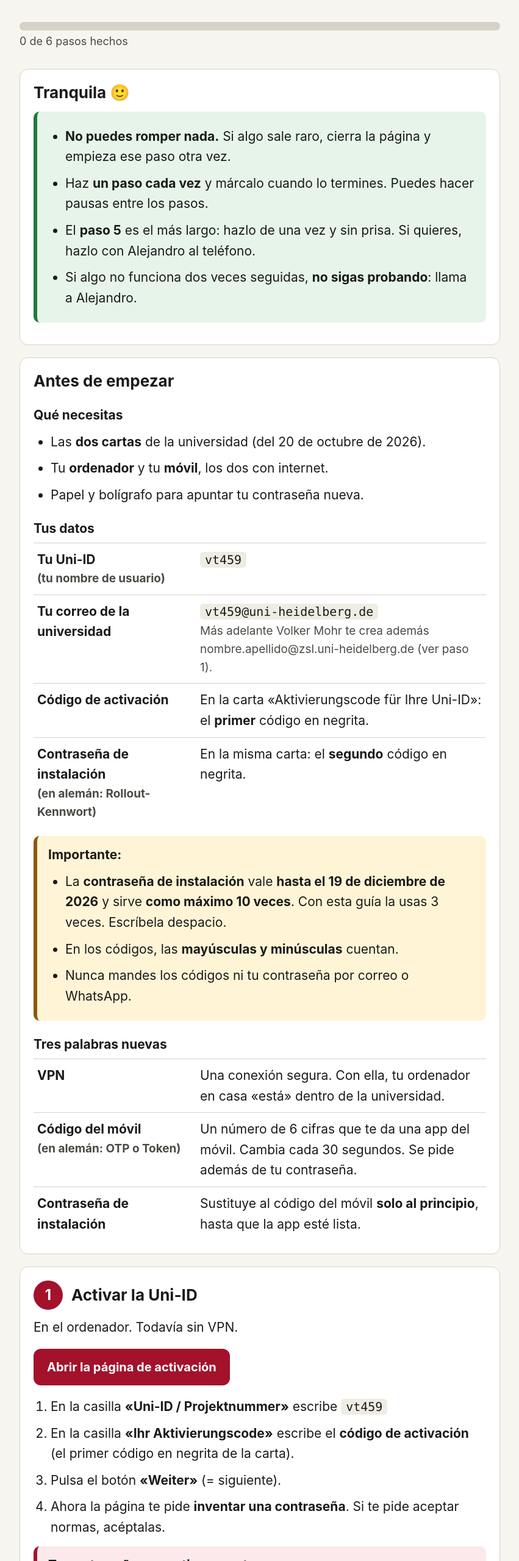
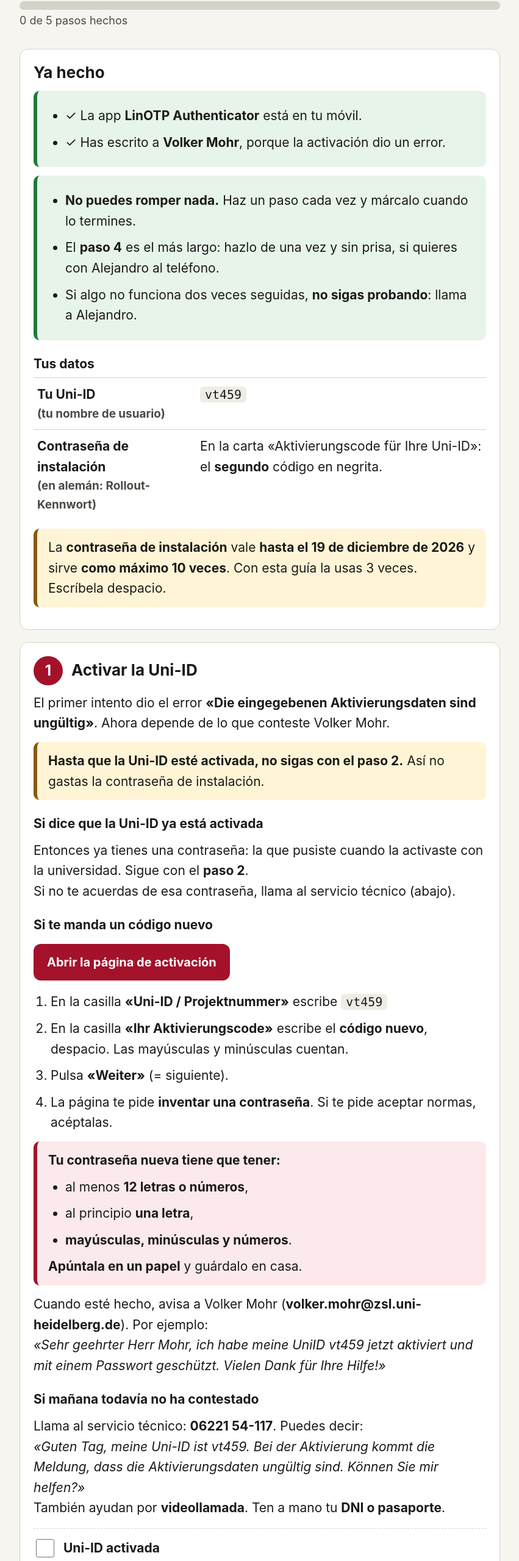
Before and after one commit to Wachowski1999/mama, a plain HTML site: page index.html in a window 1280 px wide. Shown: the part 140-2700 px from the top of the page at 61% size, without its empty margins (214-1065 px from the left). Drawn offline with Linux system fonts and the light colour scheme.

Commit message:
Add files via upload

```diff
--- a/index.html
+++ b/index.html
@@ -98,75 +98,61 @@
 <body>
 <main>
 
-<h1>Tu Uni-ID de la Universidad de Heidelberg</h1>
-<p class="sub">Guía paso a paso: activar la cuenta, instalar el VPN y configurar el código del móvil.</p>
+<h1>Tu Uni-ID: lo que falta</h1>
+<p class="sub">Segunda parte, 18 de noviembre de 2026. Empieza aquí.</p>
 
 <div class="progress no-print">
   <div class="bar"><span id="bar"></span></div>
   <small id="progress-text">0 de 6 pasos hechos</small>
 </div>
 
-<!-- TRANQUILA -->
+<!-- ESTADO -->
 <section class="card">
-  <h2>Tranquila 🙂</h2>
+  <h2>Ya hecho</h2>
+  <div class="box good">
+    <ul>
+      <li>✓ La app <b>LinOTP Authenticator</b> está en tu móvil.</li>
+      <li>✓ Has escrito a <b>Volker Mohr</b>, porque la activación dio un error.</li>
+    </ul>
+  </div>
   <div class="box calm">
     <ul>
-      <li><b>No puedes romper nada.</b> Si algo sale raro, cierra la página y empieza ese paso otra vez.</li>
-      <li>Haz <b>un paso cada vez</b> y márcalo cuando lo termines. Puedes hacer pausas entre los pasos.</li>
-      <li>El <b>paso 5</b> es el más largo: hazlo de una vez y sin prisa. Si quieres, hazlo con Alejandro al teléfono.</li>
+      <li><b>No puedes romper nada.</b> Haz un paso cada vez y márcalo cuando lo termines.</li>
+      <li>El <b>paso 4</b> es el más largo: hazlo de una vez y sin prisa, si quieres con Alejandro al teléfono.</li>
       <li>Si algo no funciona dos veces seguidas, <b>no sigas probando</b>: llama a Alejandro.</li>
     </ul>
   </div>
-</section>
-
-<!-- ANTES DE EMPEZAR -->
-<section class="card">
-  <h2>Antes de empezar</h2>
-  <h3>Qué necesitas</h3>
-  <ul>
-    <li>Las <b>dos cartas</b> de la universidad (del 20 de octubre de 2026).</li>
-    <li>Tu <b>ordenador</b> y tu <b>móvil</b>, los dos con internet.</li>
-    <li>Papel y bolígrafo para apuntar tu contraseña nueva.</li>
-  </ul>
 
   <h3>Tus datos</h3>
   <table>
     <tr><td>Tu Uni-ID<br><span class="hint">(tu nombre de usuario)</span></td>
         <td><span class="code">vt459</span></td></tr>
-    <tr><td>Tu correo de la universidad</td>
-        <td><span class="code">vt459@uni-heidelberg.de</span><br>
-            <span class="hint">Más adelante Volker Mohr te crea además nombre.apellido@zsl.uni-heidelberg.de (ver paso 1).</span></td></tr>
-    <tr><td>Código de activación</td><td>En la carta «Aktivierungscode für Ihre Uni-ID»: el <b>primer</b> código en negrita.</td></tr>
-    <tr><td>Contraseña de instalación<br><span class="hint">(en alemán: Rollout-Kennwort)</span></td><td>En la misma carta: el <b>segundo</b> código en negrita.</td></tr>
+    <tr><td>Contraseña de instalación<br><span class="hint">(en alemán: Rollout-Kennwort)</span></td>
+        <td>En la carta «Aktivierungscode für Ihre Uni-ID»: el <b>segundo</b> código en negrita.</td></tr>
   </table>
-
   <div class="box warn">
-    <b>Importante:</b>
-    <ul>
-      <li>La <b>contraseña de instalación</b> vale <b>hasta el 19 de diciembre de 2026</b> y sirve <b>como máximo 10 veces</b>. Con esta guía la usas 3 veces. Escríbela despacio.</li>
-      <li>En los códigos, las <b>mayúsculas y minúsculas</b> cuentan.</li>
-      <li>Nunca mandes los códigos ni tu contraseña por correo o WhatsApp.</li>
-    </ul>
+    La <b>contraseña de instalación</b> vale <b>hasta el 19 de diciembre de 2026</b> y sirve <b>como máximo 10 veces</b>. Con esta guía la usas 3 veces. Escríbela despacio.
   </div>
-
-  <h3>Tres palabras nuevas</h3>
-  <table>
-    <tr><td>VPN</td><td>Una conexión segura. Con ella, tu ordenador en casa «está» dentro de la universidad.</td></tr>
-    <tr><td>Código del móvil<br><span class="hint">(en alemán: OTP o Token)</span></td><td>Un número de 6 cifras que te da una app del móvil. Cambia cada 30 segundos. Se pide además de tu contraseña.</td></tr>
-    <tr><td>Contraseña de instalación</td><td>Sustituye al código del móvil <b>solo al principio</b>, hasta que la app esté lista.</td></tr>
-  </table>
 </section>
 
-<!-- PASO 1 -->
+<!-- PASO A -->
 <section class="card step">
   <div class="step-head"><div class="num">1</div><h2>Activar la Uni-ID</h2></div>
-  <p>En el ordenador. Todavía sin VPN.</p>
+  <p>El primer intento dio el error <span class="de">«Die eingegebenen Aktivierungsdaten sind ungültig»</span>. Ahora depende de lo que conteste Volker Mohr.</p>
+  <div class="box warn"><b>Hasta que la Uni-ID esté activada, no sigas con el paso 2.</b> Así no gastas la contraseña de instalación.</div>
+
+  <h3>Si dice que la Uni-ID ya está activada</h3>
+  <p>Entonces ya tienes una contraseña: la que pusiste cuando la activaste con la universidad. Sigue con el <b>paso 2</b>.<br>
+     Si no te acuerdas de esa contraseña, llama al servicio técnico (abajo).</p>
+
+  <h3>Si te manda un código nuevo</h3>
+  <p class="print-only">Escríbelo aquí: ______________________________</p>
   <a class="btn" href="https://www.urz.uni-heidelberg.de/de/aktivieren" target="_blank" rel="noopener">Abrir la página de activación</a>
   <ol>
     <li>En la casilla <span class="de">«Uni-ID / Projektnummer»</span> escribe <span class="code">vt459</span></li>
-    <li>En la casilla <span class="de">«Ihr Aktivierungscode»</span> escribe el <b>código de activación</b> (el primer código en negrita de la carta).</li>
-    <li>Pulsa el botón <span class="de">«Weiter»</span> (= siguiente).</li>
-    <li>Ahora la página te pide <b>inventar una contraseña</b>. Si te pide aceptar normas, acéptalas.</li>
+    <li>En la casilla <span class="de">«Ihr Aktivierungscode»</span> escribe el <b>código nuevo</b>, despacio. Las mayúsculas y minúsculas cuentan.</li>
+    <li>Pulsa <span class="de">«Weiter»</span> (= siguiente).</li>
+    <li>La página te pide <b>inventar una contraseña</b>. Si te pide aceptar normas, acéptalas.</li>
   </ol>
   <div class="box info">
     <b>Tu contraseña nueva tiene que tener:</b>
@@ -175,48 +161,22 @@
       <li>al principio <b>una letra</b>,</li>
       <li><b>mayúsculas, minúsculas y números</b>.</li>
     </ul>
-    Un truco: una frase corta, por ejemplo <i>Paella3VecesAlMes</i>. Pero inventa la tuya.<br>
-    <b>Apúntala en el papel.</b>
+    <b>Apúntala en un papel</b> y guárdalo en casa.
   </div>
-  <div class="box good">Listo. Desde ahora entras siempre con <b>vt459</b> y <b>tu contraseña nueva</b>.</div>
+  <p>Cuando esté hecho, avisa a Volker Mohr (<b>volker.mohr@zsl.uni-heidelberg.de</b>). Por ejemplo:<br>
+     <i>«Sehr geehrter Herr Mohr, ich habe meine UniID vt459 jetzt aktiviert und mit einem Passwort geschützt. Vielen Dank für Ihre Hilfe!»</i></p>
 
-  <h3>Después: avisar a Volker Mohr</h3>
-  <p>Volker Mohr (heiSKILLS) quiere saber cuándo está activada tu Uni-ID. Entonces te crea un correo nuevo. <b>No le mandes tu contraseña.</b></p>
-  <p class="no-print">El botón abre tu correo con un mensaje ya escrito en alemán. Solo tienes que pulsar «Enviar».</p>
-  <a class="btn secondary no-print" href="mailto:volker.mohr@zsl.uni-heidelberg.de?subject=UniID%20vt459%20aktiviert&amp;body=Sehr%20geehrter%20Herr%20Mohr%2C%0A%0Aich%20habe%20meine%20UniID%20vt459%20aktiviert%20und%20mit%20einem%20Passwort%20gesch%C3%BCtzt.%20K%C3%B6nnten%20Sie%20bitte%20das%20E-Mail-Konto%20bei%20der%20ZSL%20f%C3%BCr%20mich%20einrichten%20lassen%3F%0A%0AVielen%20Dank%20und%20freundliche%20Gr%C3%BC%C3%9Fe">Escribir a Volker Mohr</a>
-  <div class="print-only">
-    <p>Su correo: <b>volker.mohr@zsl.uni-heidelberg.de</b><br>
-    Puedes copiar este texto:</p>
-    <p><i>Sehr geehrter Herr Mohr,<br>ich habe meine UniID vt459 aktiviert und mit einem Passwort geschützt. Könnten Sie bitte das E-Mail-Konto bei der ZSL für mich einrichten lassen?<br>Vielen Dank und freundliche Grüße</i></p>
-  </div>
-  <label class="check no-print"><input type="checkbox"> Paso 1 hecho</label>
-  <p class="print-only">☐ Paso 1 hecho</p>
-</section>
-
-<!-- PASO 2 -->
-<section class="card step">
-  <div class="step-head"><div class="num">2</div><h2>Poner la app de códigos en el móvil</h2></div>
-  <p>En el móvil. La app es gratis.</p>
-  <h3>Si tienes iPhone</h3>
-  <ol>
-    <li>Abre el <b>App Store</b>.</li>
-    <li>Busca <span class="de">FreeOTP Authenticator</span> (de Red Hat).</li>
-    <li>Pulsa <b>«Obtener»</b> e instálala.</li>
-  </ol>
-  <h3>Si tienes Android</h3>
-  <ol>
-    <li>Abre <b>Google Play</b>.</li>
-    <li>Busca <span class="de">Aegis Authenticator</span> (de Beem Development).</li>
-    <li>Instálala y ábrela. Te pide proteger la app con tu <b>huella</b> o con una <b>contraseña</b>. Elige una. Si es contraseña, apúntala también.</li>
-  </ol>
-  <p>De momento no hagas nada más en la app. Eso viene en el paso 5.</p>
-  <label class="check no-print"><input type="checkbox"> Paso 2 hecho</label>
-  <p class="print-only">☐ Paso 2 hecho</p>
+  <h3>Si mañana todavía no ha contestado</h3>
+  <p>Llama al servicio técnico: <b>06221 54-117</b>. Puedes decir:<br>
+     <i>«Guten Tag, meine Uni-ID ist vt459. Bei der Aktivierung kommt die Meldung, dass die Aktivierungsdaten ungültig sind. Können Sie mir helfen?»</i><br>
+     También ayudan por <b>videollamada</b>. Ten a mano tu <b>DNI o pasaporte</b>.</p>
+  <p class="print-only">☐ Uni-ID activada</p>
+  <label class="check no-print"><input type="checkbox"> Uni-ID activada</label>
 </section>
 
 <!-- PASO 3 -->
 <section class="card step">
-  <div class="step-head"><div class="num">3</div><h2>Descargar el programa del VPN</h2></div>
+  <div class="step-head"><div class="num">2</div><h2>Descargar el programa del VPN</h2></div>
   <p>En el ordenador. El programa se llama <b>Cisco Secure Client</b>.</p>
   <a class="btn" href="https://vpn-ac.urz.uni-heidelberg.de/+CSCOE+/logon.html" target="_blank" rel="noopener">Abrir la página de descarga</a>
   <ol>
@@ -232,13 +192,13 @@
       <li>En el Mac puede salir un aviso de seguridad. Entonces abre <b>Ajustes del Sistema → Privacidad y seguridad</b> y pulsa <b>«Permitir»</b>.</li>
     </ul>
   </div>
-  <label class="check no-print"><input type="checkbox"> Paso 3 hecho</label>
-  <p class="print-only">☐ Paso 3 hecho</p>
+  <label class="check no-print"><input type="checkbox"> Paso 2 hecho</label>
+  <p class="print-only">☐ Paso 2 hecho</p>
 </section>
 
 <!-- PASO 4 -->
 <section class="card step">
-  <div class="step-head"><div class="num">4</div><h2>Conectar el VPN por primera vez</h2></div>
+  <div class="step-head"><div class="num">3</div><h2>Conectar el VPN por primera vez</h2></div>
   <ol>
     <li>Abre el programa <b>Cisco Secure Client</b>.</li>
     <li>En la casilla de la dirección tiene que poner:<br>
@@ -250,14 +210,14 @@
     <li>Cuando pida el segundo código, escribe otra vez la <b>contraseña de instalación</b> (el segundo código en negrita de la carta). Pulsa <span class="de">«Fortfahren»</span>.</li>
     <li>Sale un aviso. Acéptalo.</li>
   </ol>
-  <div class="box good">Listo. Tu ordenador está conectado a la universidad. <b>No lo desconectes</b>: lo necesitas en el paso 5.</div>
-  <label class="check no-print"><input type="checkbox"> Paso 4 hecho</label>
-  <p class="print-only">☐ Paso 4 hecho</p>
+  <div class="box good">Listo. Tu ordenador está conectado a la universidad. <b>No lo desconectes</b>: lo necesitas en el paso 4.</div>
+  <label class="check no-print"><input type="checkbox"> Paso 3 hecho</label>
+  <p class="print-only">☐ Paso 3 hecho</p>
 </section>
 
 <!-- PASO 5 -->
 <section class="card step">
-  <div class="step-head"><div class="num">5</div><h2>Preparar el código del móvil</h2></div>
+  <div class="step-head"><div class="num">4</div><h2>Preparar el código del móvil</h2></div>
   <p>Necesitas el <b>ordenador y el móvil a la vez</b>. La página se abre en el <b>ordenador</b>.</p>
   <a class="btn" href="https://mfa.uni-heidelberg.de" target="_blank" rel="noopener">Abrir la página de códigos</a>
 
@@ -271,11 +231,13 @@
   <div class="box warn"><b>¡Alto!</b> Ahora <b>no pulses</b> «Weiter». Primero el móvil.</div>
 
   <h3>B. En el móvil</h3>
-  <ul>
-    <li><b>iPhone:</b> abre <b>FreeOTP</b>. Toca <span class="de">«Add a token»</span> o el dibujo del código QR.</li>
-    <li><b>Android:</b> abre <b>Aegis</b>. Toca el <b>+</b> abajo a la derecha y luego <b>«Escanear código QR»</b>. Si pregunta por la cámara, pulsa «Permitir».</li>
-  </ul>
-  <p>Pon el móvil delante de la pantalla del ordenador, apuntando al cuadrado. La app lo lee sola. Después ves en la app un <b>número de 6 cifras</b>.</p>
+  <ol>
+    <li>Abre la app <b>LinOTP Authenticator</b>.</li>
+    <li>Toca <span class="de">«Add account»</span> (= añadir cuenta).</li>
+    <li>Si pregunta por la cámara, pulsa <b>«Permitir»</b>.</li>
+    <li>Pon el móvil delante de la pantalla del ordenador, apuntando al cuadrado. La app lo lee sola.</li>
+  </ol>
+  <p>Después ves en la app un <b>número de 6 cifras</b>.</p>
 
   <h3>C. Otra vez en el ordenador</h3>
   <ol>
@@ -291,13 +253,13 @@
       <li>¿Falla dos veces? Para y llama a Alejandro o al servicio técnico.</li>
     </ul>
   </div>
-  <label class="check no-print"><input type="checkbox"> Paso 5 hecho</label>
-  <p class="print-only">☐ Paso 5 hecho</p>
+  <label class="check no-print"><input type="checkbox"> Paso 4 hecho</label>
+  <p class="print-only">☐ Paso 4 hecho</p>
 </section>
 
 <!-- PASO 6 -->
 <section class="card step">
-  <div class="step-head"><div class="num">6</div><h2>Cada día: entrar en Moodle</h2></div>
+  <div class="step-head"><div class="num">5</div><h2>Cada día: entrar en Moodle</h2></div>
   <p><b>En la universidad</b> entras en Moodle directamente, sin VPN.<br>
      <b>Desde casa</b> necesitas primero el VPN:</p>
   <ol>
```
